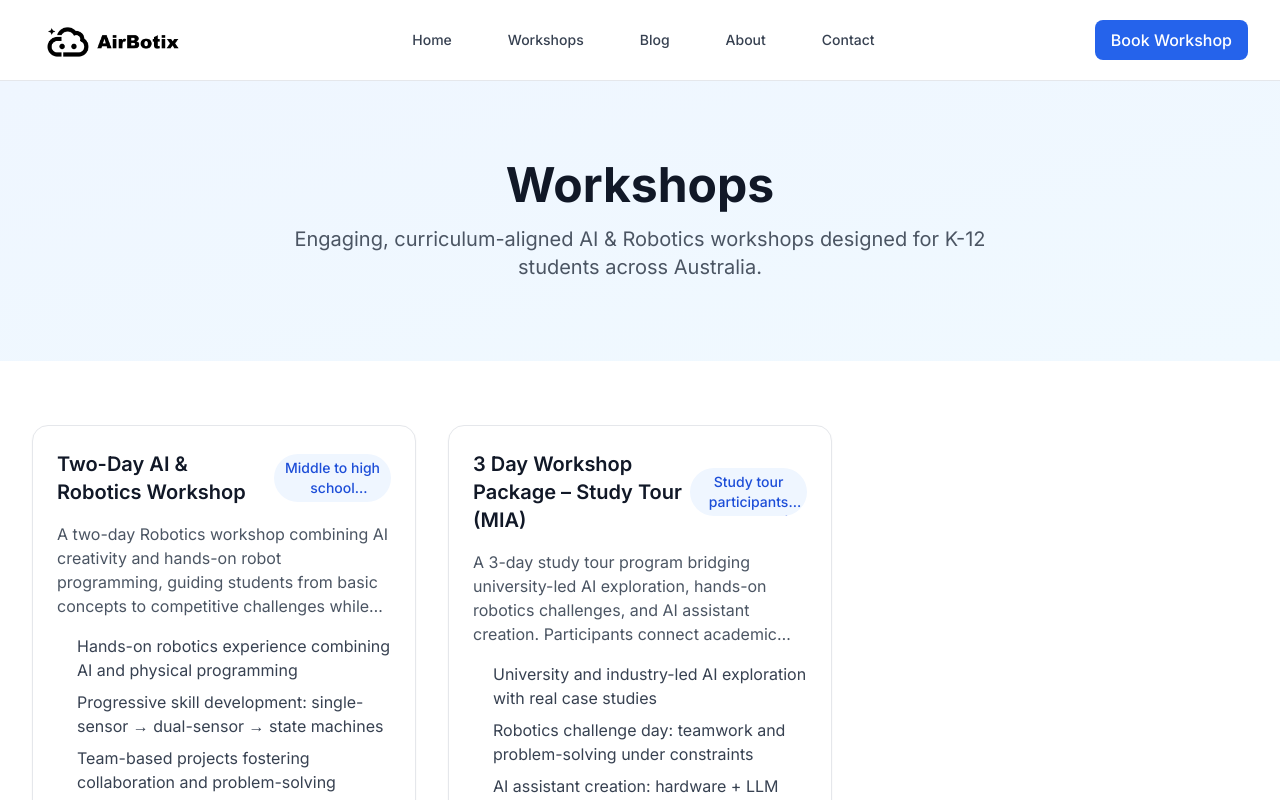
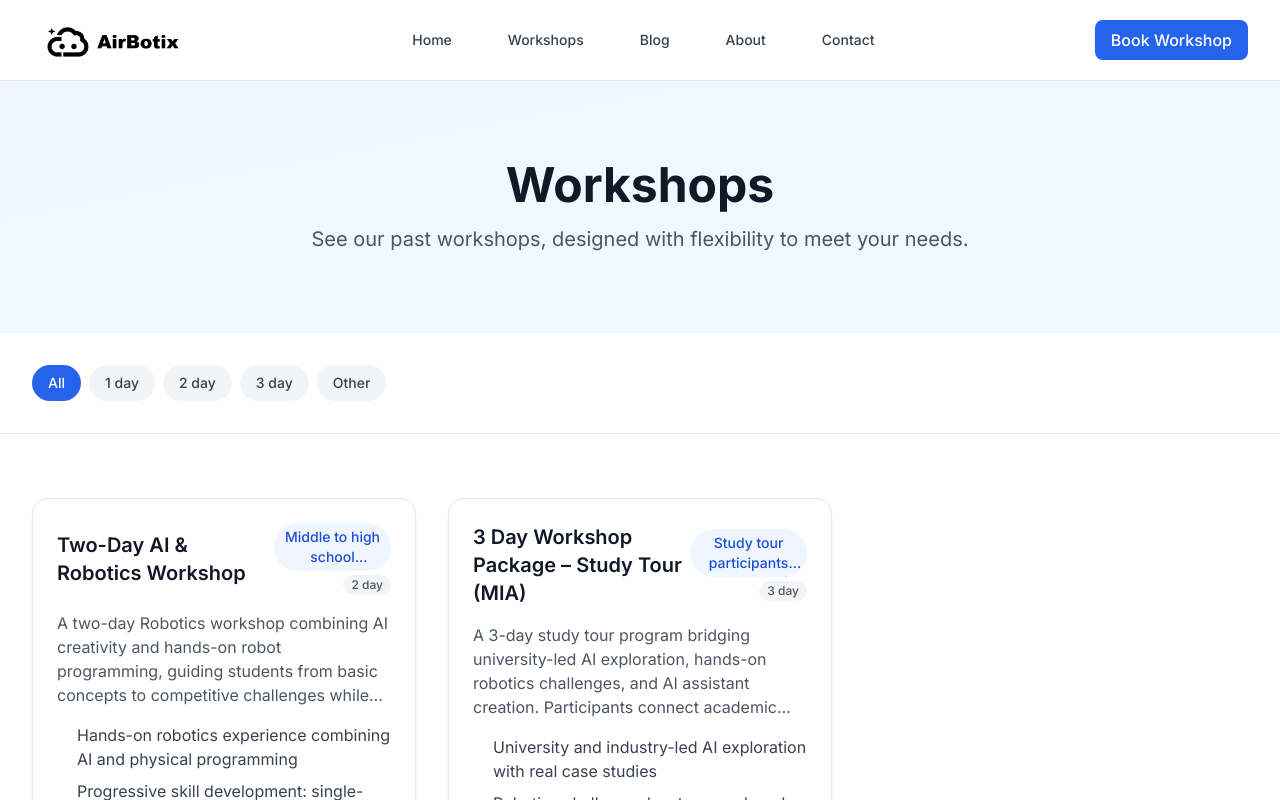
Before and after one commit to Airbotix-AI/airbotix, a React (Vite) app: page /#/workshops in a window 1280 px wide. Shown: the top 800 px of the page. Built offline with nearby package versions, Linux system fonts and the light colour scheme.

Commit message:
feat: add duration filters to workshop

```diff
--- a/src/pages/Workshops.tsx
+++ b/src/pages/Workshops.tsx
@@ -1,24 +1,120 @@
+import { useMemo, useState } from 'react'
 import { Link } from 'react-router-dom'
 import { workshops as data } from '../data/workshops'
 
+// File-level constants to avoid magic strings
+const WORKSHOP_FILTERS = {
+  ALL: 'all',
+  ONE_DAY: '1d',
+  TWO_DAY: '2d',
+  THREE_DAY: '3d',
+  OTHER: 'other',
+} as const
+
+const WORKSHOP_TEXTS = {
+  PAGE_TITLE: 'Workshops',
+  PAGE_DESC: 'See our past workshops, designed with flexibility to meet your needs.',
+  FILTER_ALL: 'All',
+  FILTER_1D: '1 day',
+  FILTER_2D: '2 day',
+  FILTER_3D: '3 day',
+  FILTER_OTHER: 'Other',
+  VIEW_DETAILS: 'View Details',
+  BOOK: 'Book',
+  EMPTY_TITLE: 'No workshops match your filter',
+  EMPTY_DESC: 'Try adjusting the duration filter or check back soon for new programs.',
+  CLEAR_FILTERS: 'Clear filters',
+  CTA_TITLE: 'Bring Airbotix to your school',
+  CTA_DESC: 'Tailored programs for different age groups, class sizes, and learning objectives.',
+  CTA_CONTACT: 'Contact Us',
+} as const
+
+type DurationFilter = typeof WORKSHOP_FILTERS[keyof typeof WORKSHOP_FILTERS]
+
+const deriveDurationFilter = (duration: string): Exclude<DurationFilter, 'all'> => {
+  const match = duration.toLowerCase().match(/\b(\d+)\s*day/)
+  if (match) {
+    const num = parseInt(match[1], 10)
+    if (num === 1) return WORKSHOP_FILTERS.ONE_DAY
+    if (num === 2) return WORKSHOP_FILTERS.TWO_DAY
+    if (num === 3) return WORKSHOP_FILTERS.THREE_DAY
+  }
+  return WORKSHOP_FILTERS.OTHER
+}
+
 const Workshops = () => {
+  const [selectedDuration, setSelectedDuration] = useState<DurationFilter>(WORKSHOP_FILTERS.ALL)
+
+  const filtered = useMemo(() => {
+    if (selectedDuration === WORKSHOP_FILTERS.ALL) return data
+    return data.filter((ws) => deriveDurationFilter(ws.duration) === selectedDuration)
+  }, [selectedDuration])
+
   return (
     <div>
       {/* Hero */}
       <section className="bg-gradient-to-br from-primary-50 to-secondary-50 py-16 md:py-20">
         <div className="max-w-7xl mx-auto px-4 sm:px-6 lg:px-8 text-center">
-          <h1 className="text-4xl md:text-5xl font-bold text-gray-900 mb-4">Workshops</h1>
+          <h1 className="text-4xl md:text-5xl font-bold text-gray-900 mb-4">{WORKSHOP_TEXTS.PAGE_TITLE}</h1>
           <p className="text-lg md:text-xl text-gray-600 max-w-3xl mx-auto">
-            Engaging, curriculum-aligned AI & Robotics workshops designed for K-12 students across Australia.
+            {WORKSHOP_TEXTS.PAGE_DESC}
           </p>
+        </div>
+      </section>
+
+      {/* Filters */}
+      <section className="py-8 bg-white border-b border-gray-200">
+        <div className="max-w-7xl mx-auto px-4 sm:px-6 lg:px-8">
+          <div className="flex flex-wrap gap-2">
+            {[
+              { key: WORKSHOP_FILTERS.ALL, label: WORKSHOP_TEXTS.FILTER_ALL },
+              { key: WORKSHOP_FILTERS.ONE_DAY, label: WORKSHOP_TEXTS.FILTER_1D },
+              { key: WORKSHOP_FILTERS.TWO_DAY, label: WORKSHOP_TEXTS.FILTER_2D },
+              { key: WORKSHOP_FILTERS.THREE_DAY, label: WORKSHOP_TEXTS.FILTER_3D },
+              { key: WORKSHOP_FILTERS.OTHER, label: WORKSHOP_TEXTS.FILTER_OTHER },
+            ].map((f) => (
+              <button
+                key={f.key}
+                onClick={() => setSelectedDuration(f.key as DurationFilter)}
+                className={`px-4 py-2 rounded-full text-sm font-medium transition-colors ${
+                  selectedDuration === f.key
+                    ? 'bg-primary-600 text-white'
+                    : 'bg-gray-100 text-gray-700 hover:bg-gray-200'
+                }`}
+              >
+                {f.label}
+              </button>
+            ))}
+          </div>
         </div>
       </section>
 
       {/* Cards */}
       <section className="py-16 bg-white">
         <div className="max-w-7xl mx-auto px-4 sm:px-6 lg:px-8">
+          {filtered.length === 0 ? (
+            <div className="text-center py-12">
+              <div className="max-w-md mx-auto">
+                <div className="w-16 h-16 bg-gray-100 rounded-full flex items-center justify-center mx-auto mb-4">
+                  <svg className="w-8 h-8 text-gray-400" fill="none" stroke="currentColor" viewBox="0 0 24 24" aria-hidden="true">
+                    <path strokeLinecap="round" strokeLinejoin="round" strokeWidth={2} d="M9 12h6m-6 4h6m2 5H7a2 2 0 01-2-2V5a2 2 0 012-2h5.586a1 1 0 01.707.293l5.414 5.414a1 1 0 01.293.707V19a2 2 0 01-2 2z" />
+                  </svg>
+                </div>
+                <h3 className="text-xl font-semibold text-gray-900 mb-2">{WORKSHOP_TEXTS.EMPTY_TITLE}</h3>
+                <p className="text-gray-600 mb-6">{WORKSHOP_TEXTS.EMPTY_DESC}</p>
+                {selectedDuration !== WORKSHOP_FILTERS.ALL && (
+                  <button
+                    onClick={() => setSelectedDuration(WORKSHOP_FILTERS.ALL)}
+                    className="btn-primary"
+                  >
+                    {WORKSHOP_TEXTS.CLEAR_FILTERS}
+                  </button>
+                )}
+              </div>
+            </div>
+          ) : (
           <div className="grid grid-cols-1 md:grid-cols-2 lg:grid-cols-3 gap-8">
-            {data.map((ws) => (
+            {filtered.map((ws) => (
               <div key={ws.slug} className="border border-gray-200 rounded-2xl shadow-sm hover:shadow-md transition-shadow p-6 flex flex-col">
                 <div className="flex items-center justify-between mb-4">
                   <h3 className="text-xl font-semibold text-gray-900 max-w-[65%] line-clamp-3">
@@ -30,9 +126,20 @@ const Workshops = () => {
                       {ws.title}
                     </Link>
                   </h3>
-                  <span className="text-xs sm:text-sm text-primary-700 bg-primary-50 px-2 py-1 rounded-full font-medium max-w-[35%] line-clamp-2 text-center">
-                    {ws.targetAudience || 'All levels'}
-                  </span>
+                  <div className="flex flex-col items-end gap-1 max-w-[35%]">
+                    <span className="text-xs sm:text-sm text-primary-700 bg-primary-50 px-2 py-1 rounded-full font-medium line-clamp-2 text-center">
+                      {ws.targetAudience || 'All levels'}
+                    </span>
+                    <span className="text-[10px] sm:text-xs text-gray-600 bg-gray-100 px-2 py-0.5 rounded-full font-medium text-center">
+                      {(() => {
+                        const tag = deriveDurationFilter(ws.duration)
+                        if (tag === WORKSHOP_FILTERS.ONE_DAY) return WORKSHOP_TEXTS.FILTER_1D
+                        if (tag === WORKSHOP_FILTERS.TWO_DAY) return WORKSHOP_TEXTS.FILTER_2D
+                        if (tag === WORKSHOP_FILTERS.THREE_DAY) return WORKSHOP_TEXTS.FILTER_3D
+                        return WORKSHOP_TEXTS.FILTER_OTHER
+                      })()}
+                    </span>
+                  </div>
                 </div>
                 <p className="text-gray-600 mb-4 line-clamp-4">{ws.overview}</p>
                 {ws.highlights && (
@@ -57,28 +164,29 @@ const Workshops = () => {
                   </div>
                   <div className="flex gap-2 w-full sm:w-auto">
                     <Link to={`/workshops/${ws.slug}`} className="btn-outline w-full sm:w-auto text-center">
-                      View Details
+                      {WORKSHOP_TEXTS.VIEW_DETAILS}
                     </Link>
                     <Link to={`/book?workshop=${ws.slug}`} className="btn-primary w-full sm:w-auto">
-                      Book
+                      {WORKSHOP_TEXTS.BOOK}
                     </Link>
                   </div>
                 </div>
               </div>
             ))}
           </div>
+          )}
         </div>
       </section>
 
       {/* CTA */}
       <section className="py-16 bg-primary-600">
         <div className="max-w-7xl mx-auto px-4 sm:px-6 lg:px-8 text-center">
-          <h2 className="text-3xl md:text-4xl font-bold text-white mb-4">Bring Airbotix to your school</h2>
+          <h2 className="text-3xl md:text-4xl font-bold text-white mb-4">{WORKSHOP_TEXTS.CTA_TITLE}</h2>
           <p className="text-primary-100 max-w-2xl mx-auto mb-8">
-            Tailored programs for different age groups, class sizes, and learning objectives.
+            {WORKSHOP_TEXTS.CTA_DESC}
           </p>
           <button className="bg-white text-primary-600 hover:bg-gray-50 font-semibold text-lg px-8 py-3 rounded-lg transition-colors">
-            Contact Us
+            {WORKSHOP_TEXTS.CTA_CONTACT}
           </button>
         </div>
       </section>
```
Also changed, not shown: 1 other file (tests, documents, lock files or other folders).
